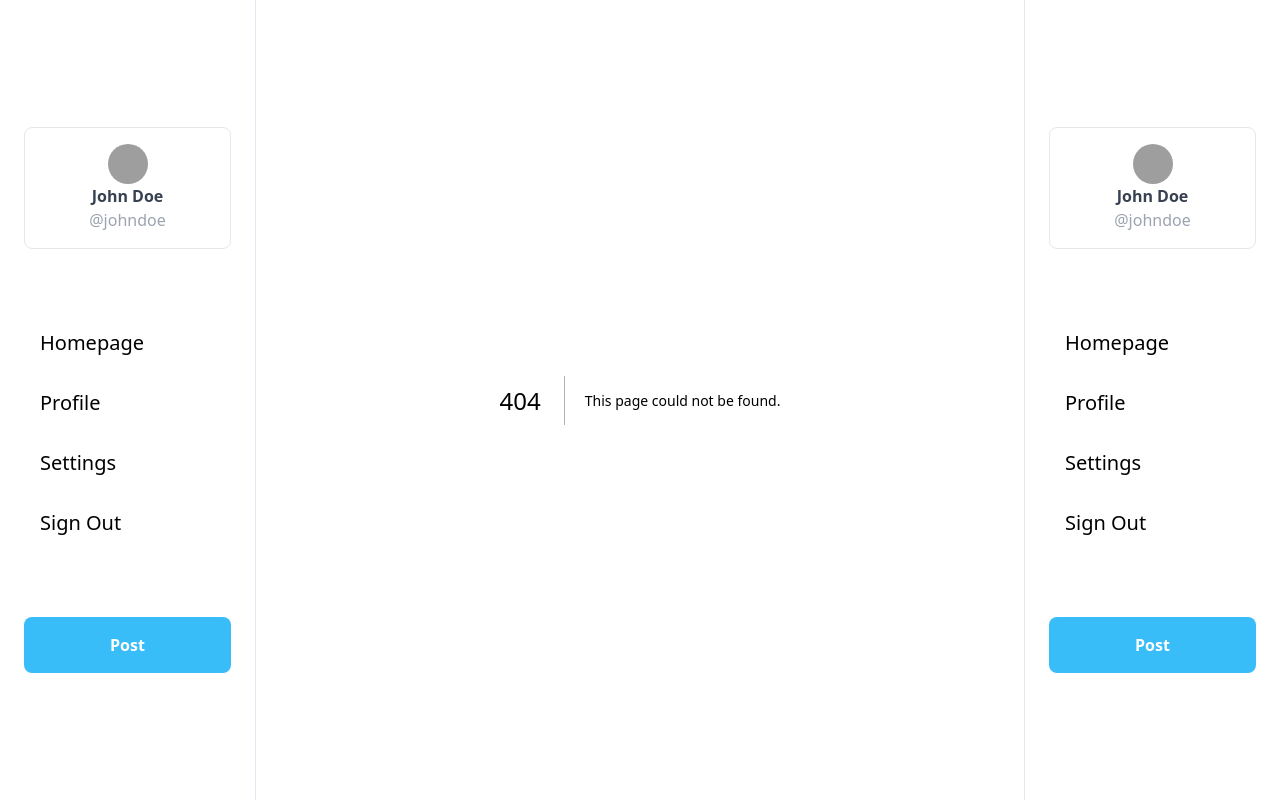
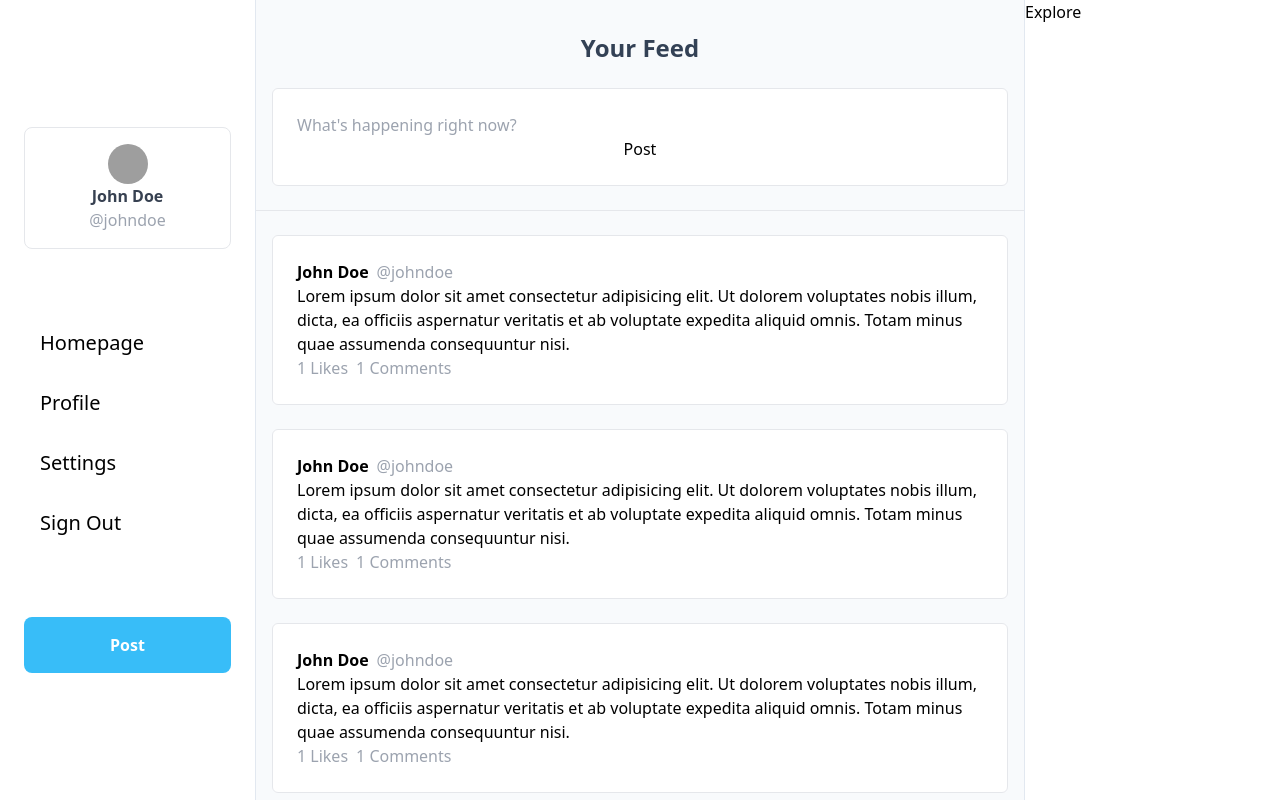
Before and after one commit to ktezin/socialmedia, a Next.js app: page /feed in a window 1280 px wide. Before the commit this address had no page. Built offline with nearby package versions, Linux system fonts and the light colour scheme; grey boxes are pictures that could not be loaded.

Commit message:
Updated feed directory

```diff
--- a/src/app/(home)/@posts/page.tsx
+++ b/src/app/feed/@posts/page.tsx
@@ -25,11 +25,20 @@ const fakePost = {
 	},*/
 };
 
-const posts: any[] = [fakePost, fakePost, fakePost, fakePost];
+const posts: any[] = [
+	fakePost,
+	fakePost,
+	fakePost,
+	fakePost,
+	fakePost,
+	fakePost,
+	fakePost,
+	fakePost,
+];
 
 export default function Posts() {
 	return (
-		<div className="flex flex-col gap-2">
+		<div className="flex flex-col gap-2 p-4">
 			{posts.map((post, key) => (
 				<Card key={key}>
 					<div className="flex gap-2">
--- /dev/null
+++ b/src/app/feed/layout.tsx
@@ -0,0 +1,26 @@
+import Sidebar from "@/components/sidebar";
+
+export default function FeedLayout({
+	children,
+	posts,
+	explore,
+}: Readonly<{
+	children: React.ReactNode;
+	posts: React.ReactNode;
+	explore: React.ReactNode;
+}>) {
+	return (
+		<div className="flex justify-center h-screen">
+			<div className="hidden lg:block w-64 border-r border-slate-200">
+				<Sidebar />
+			</div>
+			<div className="flex-1 overflow-y-auto max-w-3xl bg-slate-50">
+				{children}
+				{posts}
+			</div>
+			<div className="hidden sm:block w-64 border-l border-slate-200">
+				{explore}
+			</div>
+		</div>
+	);
+}
--- /dev/null
+++ b/src/app/feed/page.tsx
@@ -0,0 +1,13 @@
+import Card from "@/components/card";
+
+export default function FeedPage() {
+	return (
+		<div className="p-4 border-b">
+			<h1 className="text-center text-2xl text-slate-700 font-bold py-4">Your Feed</h1>
+			<Card>
+				<input type="text" placeholder="What's happening right now?" />
+				<button>Post</button>
+			</Card>
+		</div>
+	);
+}
--- a/src/app/layout.tsx
+++ b/src/app/layout.tsx
@@ -2,7 +2,6 @@ import "@/styles/globals.css";
 
 import type { Metadata } from "next";
 import { Inter } from "next/font/google";
-import Sidebar from "./sidebar";
 
 const inter = Inter({ subsets: ["latin"] });
 
@@ -19,15 +18,7 @@ export default function RootLayout({
 	return (
 		<html lang="en">
 			<body className={inter.className + "bg-white text-black"}>
-				<main className="flex justify-center h-screen">
-					<div className="hidden lg:block w-64 border-r border-slate-200">
-						<Sidebar />
-					</div>
-					<div className="flex-1 overflow-y-auto max-w-3xl">{children}</div>
-					<div className="hidden sm:block w-64 border-l border-slate-200">
-						<Sidebar />
-					</div>
-				</main>
+				{children}
 			</body>
 		</html>
 	);
--- a/src/app/page.tsx
+++ b/src/app/page.tsx
@@ -1,10 +1,7 @@
-import Posts from "./(home)/@posts/page";
+import { redirect } from "next/navigation";
 
 export default function Home({}) {
-	return (
-		<div className="p-6">
-			Homepage
-			<Posts />
-		</div>
-	);
+	redirect("/feed");
+
+	return <div className="p-6 ">Homepage</div>;
 }
```
Also changed, not shown: src/app/feed/@explore/page.tsx (renamed from src/app/(home)/@explore/page.tsx), src/components/sidebar.tsx (renamed from src/app/sidebar.tsx).
